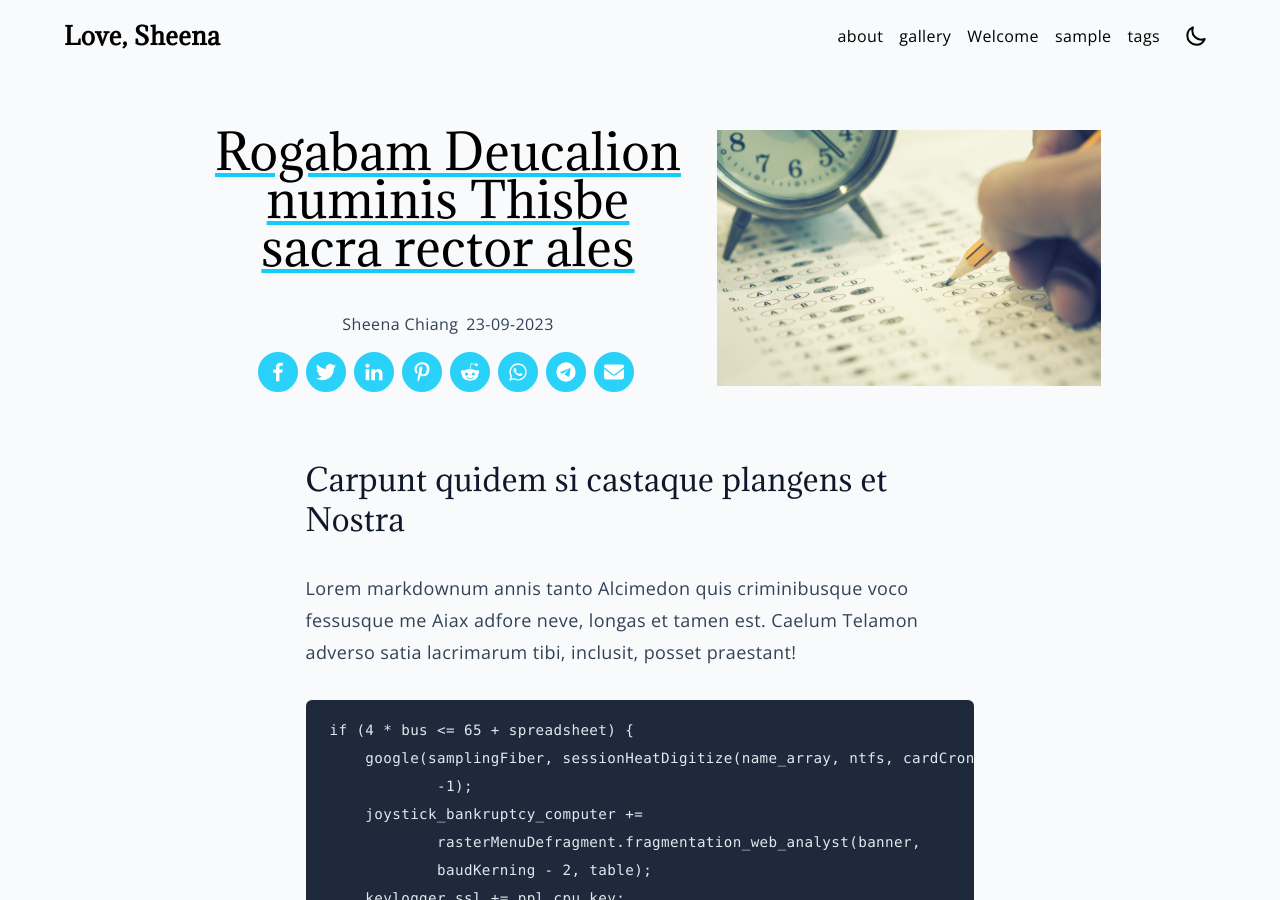
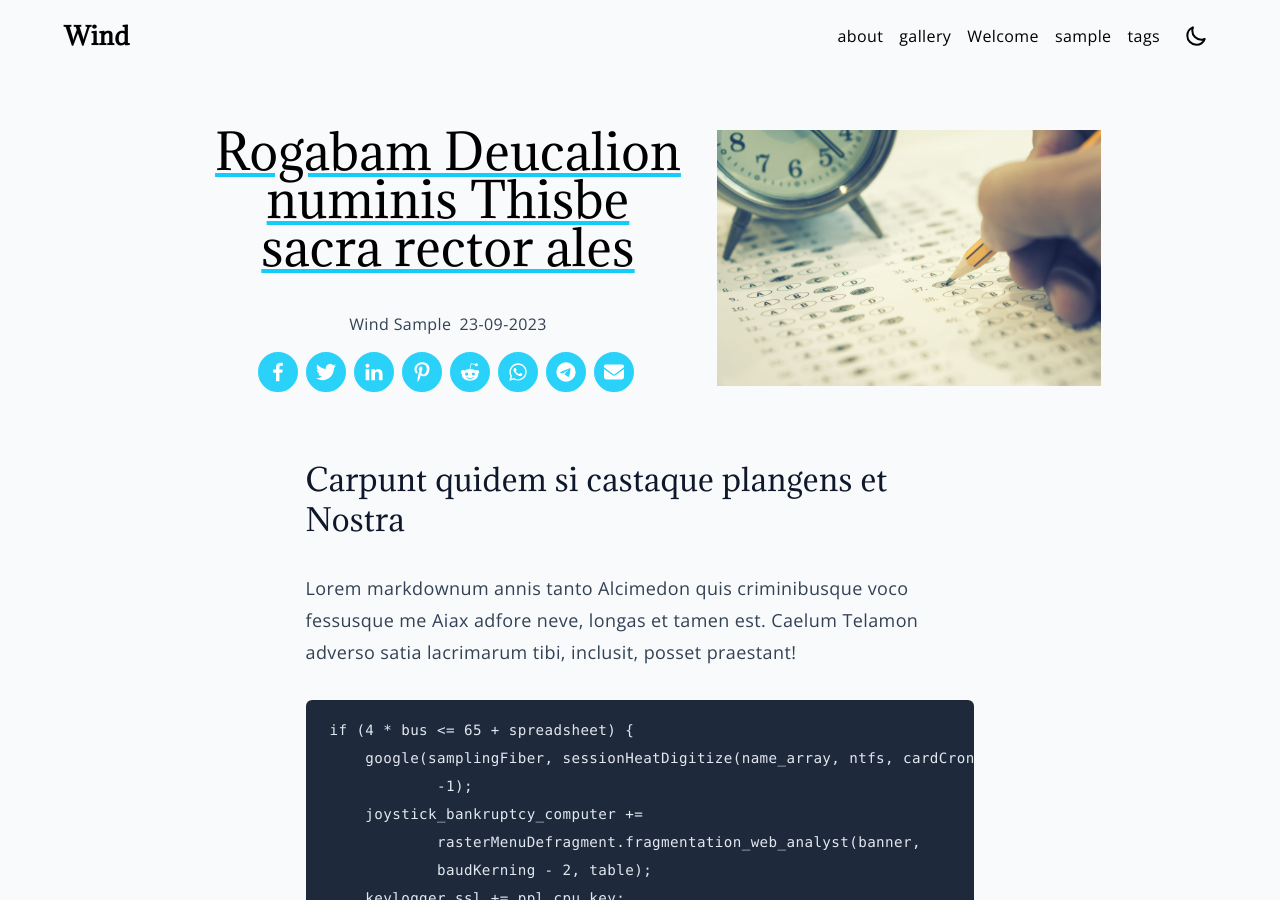
Before and after one commit to beenzpaste/beenzpaste.github.io, a Jekyll site: the page built from _posts/2023-09-23-test-6.md, in a window 1280 px wide and 900 px high. Built offline with Jekyll 4.4.1, drawn with Linux system fonts in a browser that asks for light colours.

```diff
--- a/_config.yml
+++ b/_config.yml
@@ -1,10 +1,10 @@
-domain: beenz.co
-url: https://beenz.co
-baseurl: "/beenz"
+domain: example.com
+url: https://example.com
+baseurl: "/wind"
 
-title: Love, Sheena
-email: hc3550@nyu.edu
-author: Sheena Chiang
+title: Wind
+email: wind@example.com
+author: Wind Sample
 
 lang: en
 
@@ -16,6 +16,6 @@
 #   shortname: example-com
 #
 rrss:
-  email: "hc3550@nyu.edu"
+  email: "example@example.cl"
   telegram: "https://t.me/"
   discord: "https://discord.com/"
```
